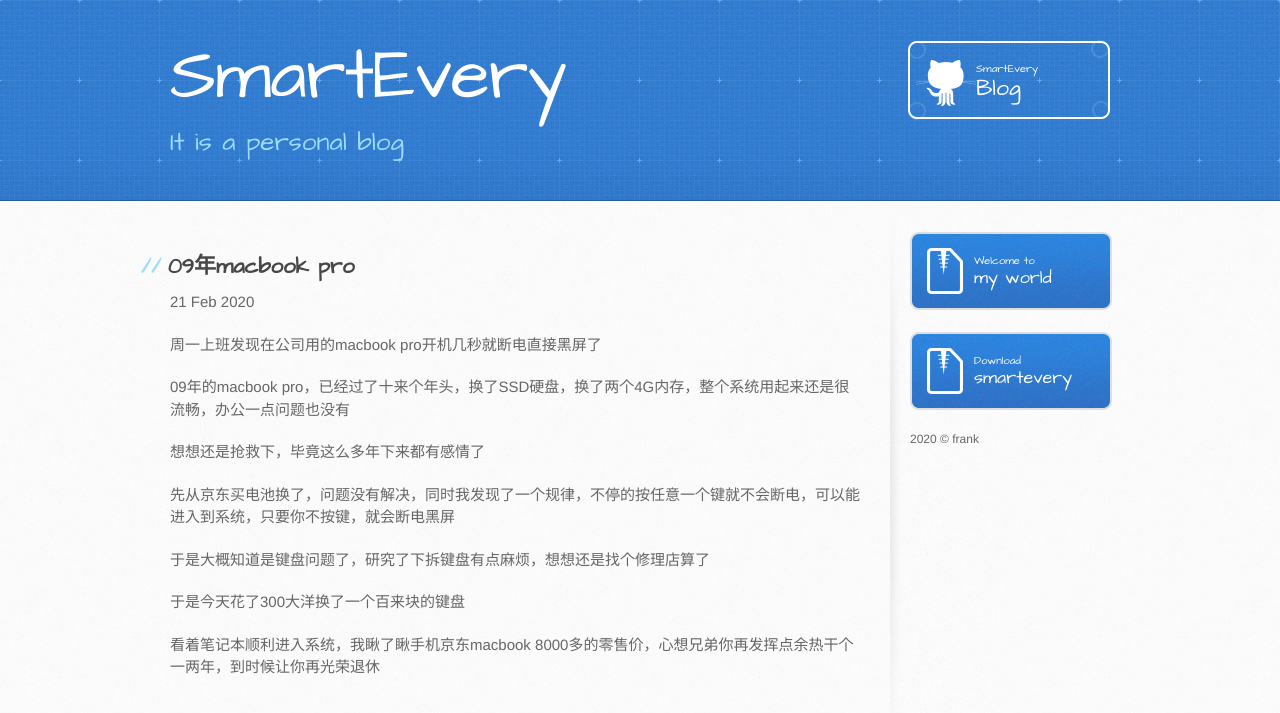
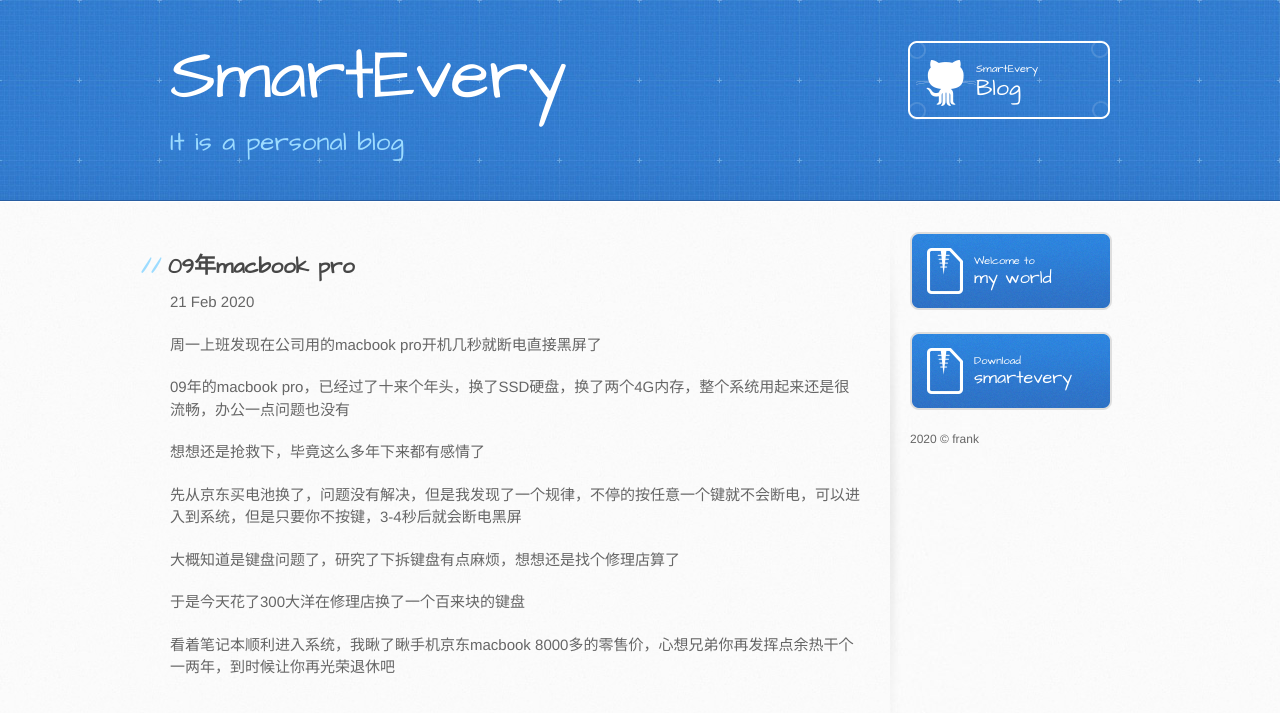
Before and after one commit to abc19842008/abc19842008.github.io, a Jekyll site: the page built from _posts/2020-02-21-09年Macbook.markdown, in a window 1280 px wide. Shown: the top 713 px of the page. Built offline with Jekyll 4.4.1, drawn with Linux system fonts in a browser that asks for light colours.

Commit message:
rewrite some word for last blog article

```diff
--- a/_posts/2020-02-21-09年Macbook.markdown
+++ b/_posts/2020-02-21-09年Macbook.markdown
@@ -12,10 +12,10 @@
 
 想想还是抢救下，毕竟这么多年下来都有感情了
 
-先从京东买电池换了，问题没有解决，同时我发现了一个规律，不停的按任意一个键就不会断电，可以能进入到系统，只要你不按键，就会断电黑屏
+先从京东买电池换了，问题没有解决，但是我发现了一个规律，不停的按任意一个键就不会断电，可以进入到系统，但是只要你不按键，3-4秒后就会断电黑屏
 
-于是大概知道是键盘问题了，研究了下拆键盘有点麻烦，想想还是找个修理店算了
+大概知道是键盘问题了，研究了下拆键盘有点麻烦，想想还是找个修理店算了
 
-于是今天花了300大洋换了一个百来块的键盘
+于是今天花了300大洋在修理店换了一个百来块的键盘
 
-看着笔记本顺利进入系统，我瞅了瞅手机京东macbook 8000多的零售价，心想兄弟你再发挥点余热干个一两年，到时候让你再光荣退休
+看着笔记本顺利进入系统，我瞅了瞅手机京东macbook 8000多的零售价，心想兄弟你再发挥点余热干个一两年，到时候让你再光荣退休吧
```
